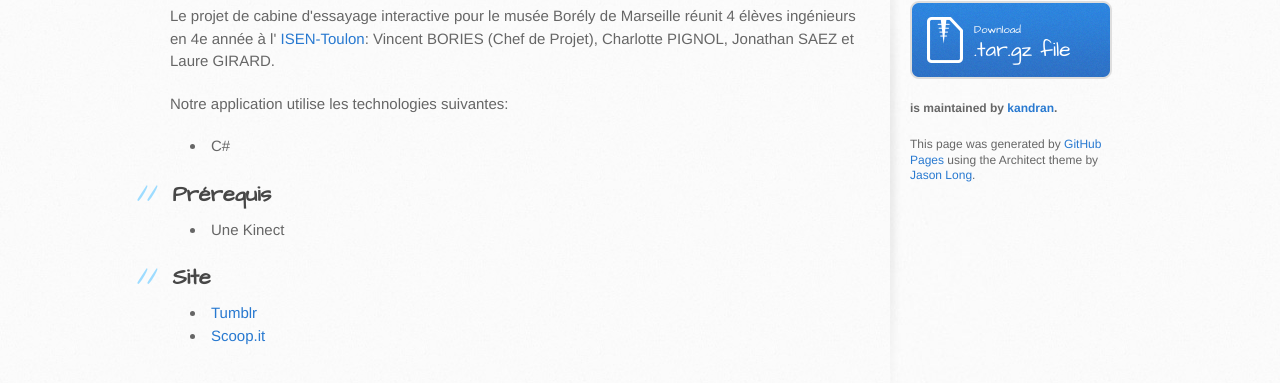
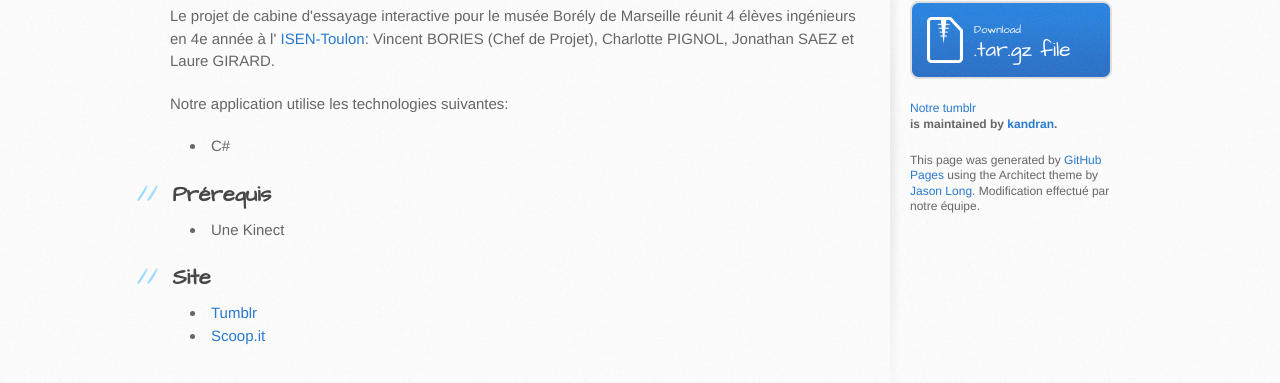
Before and after one commit to kandran/musee-interactif, a plain HTML site: page index.html in a window 1280 px wide. Shown: the part 297-680 px from the top of the page. Drawn offline with Linux system fonts and the light colour scheme.

Commit message:
Update index.html

```diff
--- a/index.html
+++ b/index.html
@@ -13,7 +13,7 @@
     <script src="//html5shiv.googlecode.com/svn/trunk/html5.js"></script>
     <![endif]-->
 
-    <title>Musee-interactif by kandran</title>
+    <title>Musee-interactif</title>
   </head>
 
   <body>
@@ -22,6 +22,7 @@
         <h1>Musee-interactif</h1>
         <h2></h2>
         <a href="https://github.com/kandran/musee-interactif" class="button"><small>View project on</small>GitHub</a>
+
       </div>
     </header>
 
@@ -63,10 +64,11 @@
             <small>Download</small>
             .tar.gz file
           </a>
-
+          <a href="http://musee-interactif.tumblr.com/"  target="_blank" class="tumblr" >Notre tumblr</a>
           <p class="repo-owner"><a href="https://github.com/kandran/musee-interactif"></a> is maintained by <a href="https://github.com/kandran">kandran</a>.</p>
 
-          <p>This page was generated by <a href="https://pages.github.com">GitHub Pages</a> using the Architect theme by <a href="https://twitter.com/jasonlong">Jason Long</a>.</p>
+          <p>This page was generated by <a href="https://pages.github.com">GitHub Pages</a> using the Architect theme by <a href="https://twitter.com/jasonlong">Jason Long</a>.
+          Modification effectué par notre équipe.</p>
         </aside>
       </div>
     </div>
```
